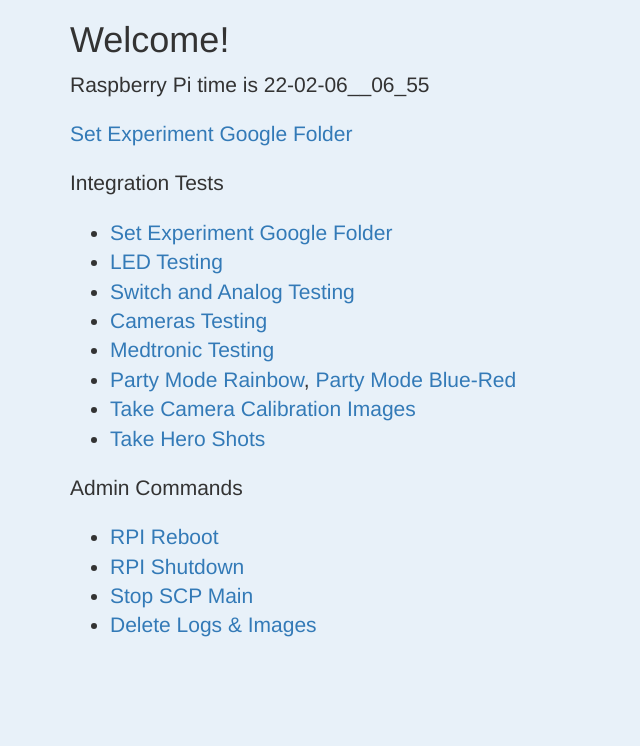
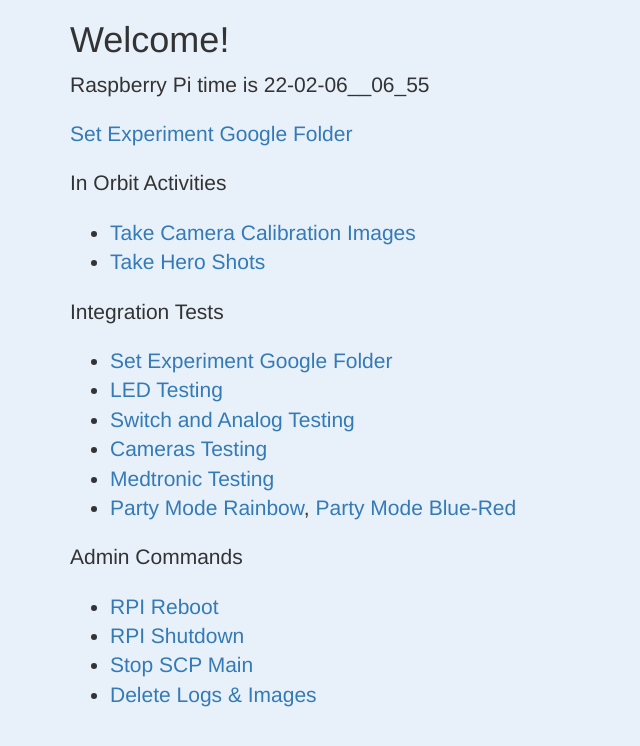
Before and after one commit to SpaceHummus/scp, a Flask app: page / in a window 1280 px wide. Shown: the top 746 px of the page, without its empty margins (0-640 px from the left). Run offline with Flask 2, Linux system fonts and the light colour scheme; parts of the project's set-up code (start-up, migrations or seed data) failed here and were passed over; some libraries are stand-ins or nearby versions.

Commit message:
Organize main page

```diff
--- a/flight_software/templates/main.html
+++ b/flight_software/templates/main.html
@@ -24,6 +24,15 @@
 		<p class="lead">Raspberry Pi time is {{ rpi_time }}</strong></p>
 		<p class="lead"><a href="/SetGoogleFolder/">Set Experiment Google Folder</a></p>
 
+		<p class="lead">In Orbit Activities</p>
+		<ul class="lead">
+			<li>
+				<a href="/CameraFocusCalibration/">Take Camera Calibration Images</a>
+			</li><li>
+				<a href="/TakeHeroShots/">Take Hero Shots</a>
+			</li>
+		</ul>
+
 		<p class="lead">Integration Tests</p>
 		<ul class="lead">
 			<li>
@@ -39,10 +48,6 @@
 			</li><li>
 				<a href="/PartyMode?mode=1">Party Mode Rainbow</a>,
 				<a href="/PartyMode?mode=2">Party Mode Blue-Red</a>
-			</li><li>
-				<a href="/CameraFocusCalibration/">Take Camera Calibration Images</a>
-			</li><li>
-				<a href="/TakeHeroShots/">Take Hero Shots</a>
 			</li>
 		</ul>
 
```
